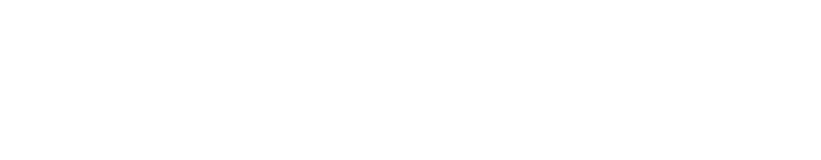
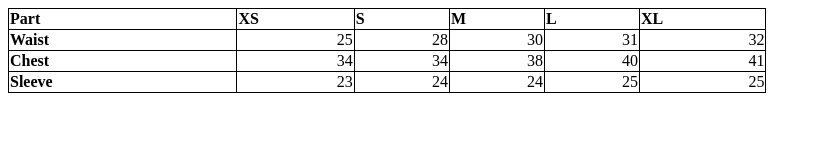
Before and after one commit to acciojob/myntra-size-chart-KnightRiderSharad, a website: page main.html in a window 1280 px wide. Shown: the whole page, without its empty margins (0-821 px from the left). Drawn offline with Linux system fonts and the light colour scheme.

Commit message:
completed it

```diff
--- a/main.html
+++ b/main.html
@@ -1,16 +1,60 @@
 <!DOCTYPE html>
 
 <html>
+  <head>
+    <link rel="stylesheet" href="styles.css" />
+  </head>
+  <style>
+	table, td, th {
+	  border: 1px solid;
+	}
 
-<head>
-	<link rel="stylesheet" href="styles.css">
-</head>
+	table {
+	  width: 60%;
+	  border-collapse: collapse;
+	}
+	</style>
 
-<body>
-	<!-- the entire body must be written by student -->
-    <script type="text/javascript" src="./script.js">
-</script>
+  <body>
+    <table>
+	  <thead style="text-align:left">
+		<tr>
+		<th>Part</th>
+        <th>XS</th>
+	    <th>S</th>
+        <th>M</th>
+        <th>L</th>
+        <th>XL</th>
+		</tr>
+	  </thead>
+      <tbody style="text-align:right">
+	  <tr>
+		<th style="text-align:left">Waist</th>
+		<td>25</td>
+		<td>28</td>
+		<td>30</td>
+		<td>31</td>
+		<td>32</td>
+	  </tr>
+	  <tr>
+		<th style="text-align:left">Chest</th>
+		<td>34</td>
+		<td>34</td>
+		<td>38</td>
+		<td>40</td>
+		<td>41</td>
+	  </tr>
+	  <tr>
+		<th style="text-align:left">Sleeve</th>
+		<td>23</td>
+		<td>24</td>
+		<td>24</td>
+		<td>25</td>
+		<td>25</td>
+	  </tr>
+	</tbody>
+    </table>
 
-</body>
-
+    <script type="text/javascript" src="./script.js"></script>
+  </body>
 </html>
```
